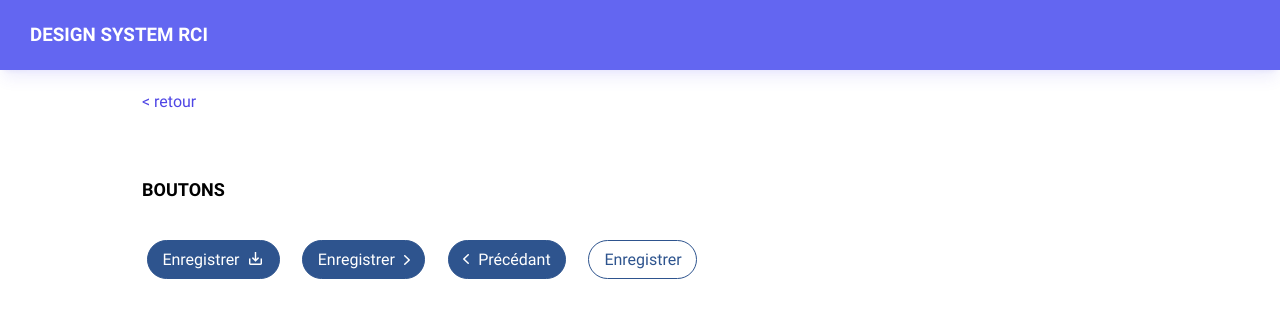
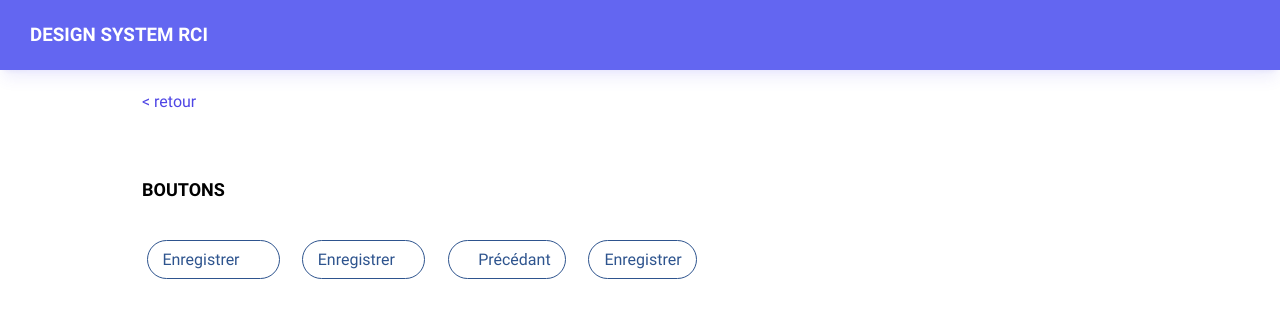
Before and after one commit to elixian/ds-pro, an Angular app: page /components/buttons in a window 1280 px wide. Shown: the top 318 px of the page. Built offline with nearby package versions, Linux system fonts and the light colour scheme.

Commit message:
prefix with cnav-

```diff
--- a/src/app/components/buttons/buttons.component.html
+++ b/src/app/components/buttons/buttons.component.html
@@ -1,4 +1,4 @@
-<button [ngClass]=" {'btn btn-theme':true}" [disabled]="isDisabled" >
+<button [ngClass]=" {'cnav-btn cnav-btn-theme':true}" [disabled]="isDisabled" >
   {{text}}
   <span *ngIf="icon" [attr.data-icon]="icon" [ngStyle]="{'transform': (dir === 'rtl') ? 'rotate(180deg)': ''}" ></span>
 </button>
--- a/src/app/components/buttons/buttons.component.scss
+++ b/src/app/components/buttons/buttons.component.scss
@@ -1,9 +1,9 @@
 // Fix issue causing buttons in Firefox to be 2px bigger than they should
-button.btn::-moz-focus-inner {
+button.cnav-btn::-moz-focus-inner {
     border: 0;
 }
 
-.btn {
+.cnav-btn {
     display: flex;
     gap: 1ch;
     justify-content: center;
@@ -51,7 +51,7 @@ button.btn::-moz-focus-inner {
     inline-size: 6px;
 }
 
-:host-context(.btn-primary) .btn-theme {
+:host-context(.cnav-btn-primary) .cnav-btn-theme {
     background-color: var(--c-blue-500);
     color: white;
     transition: background-color .3s ease-in-out;
```
